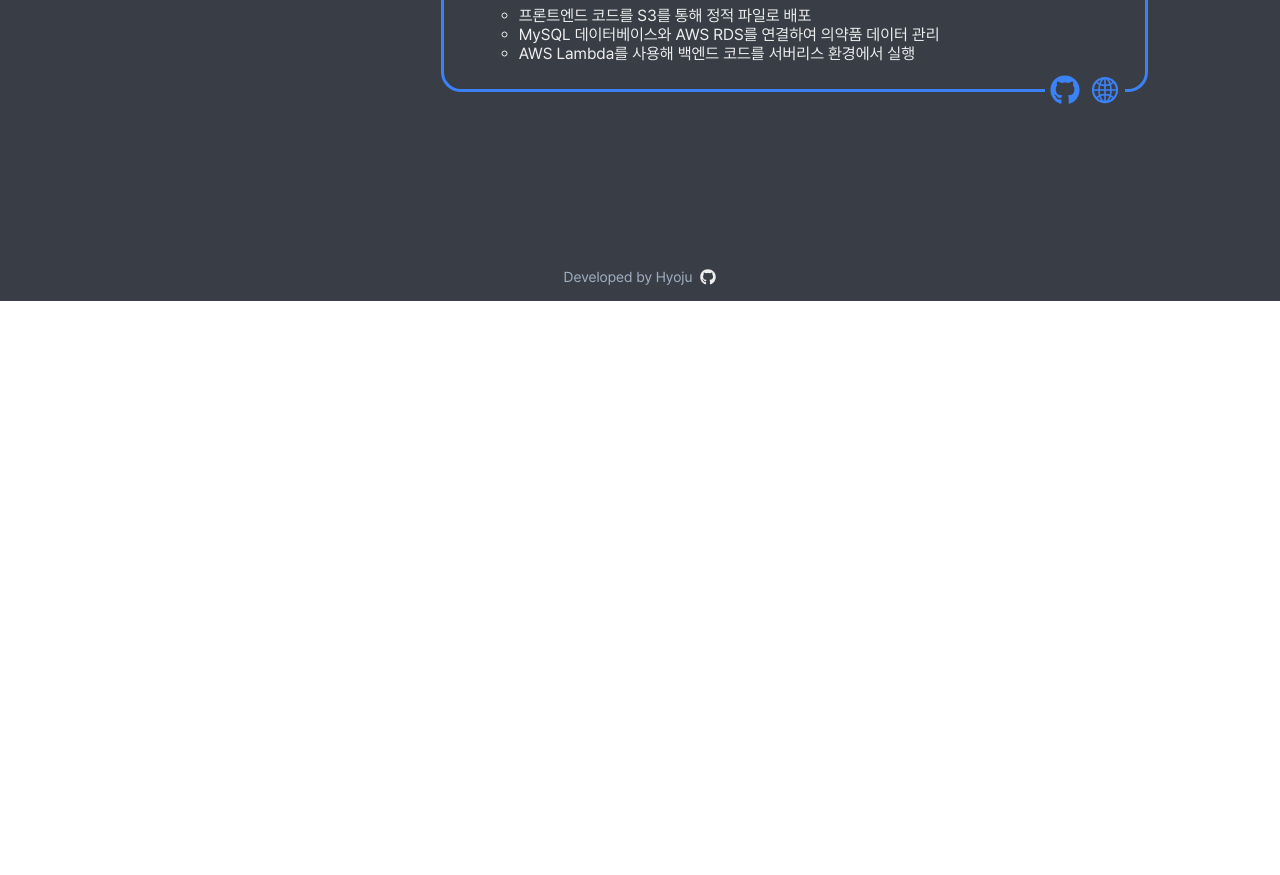
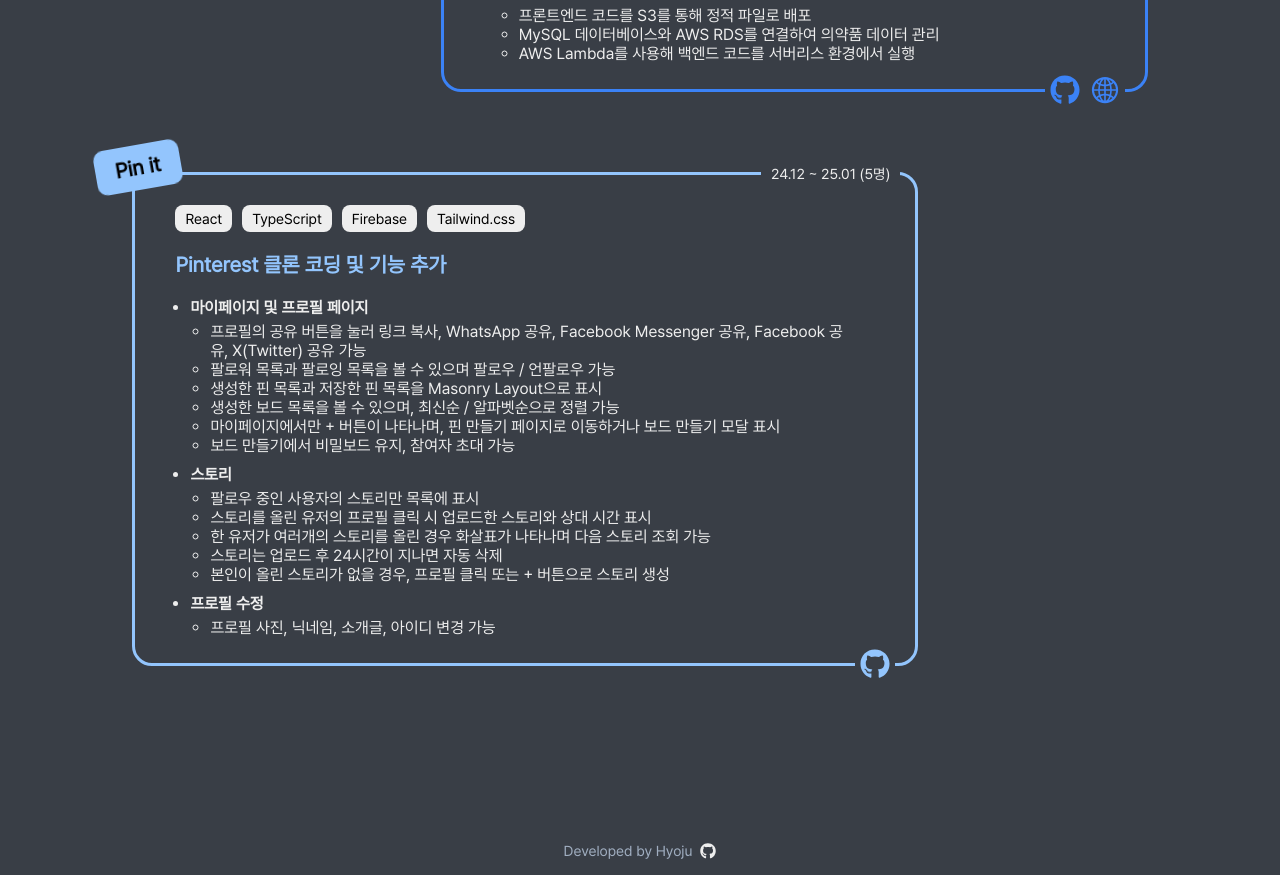
Before and after one commit to hjoo830/portfolio, a React (Create React App) app: page / in a window 1280 px wide. Shown: the part 4860-5735 px from the top of the page. Before the commit the page ends 5161 px from the top, so only its background shows below. Built offline with nearby package versions, Linux system fonts and the light colour scheme; a web font is replaced by a local one.

Commit message:
✨ Feat: Update projects data

```diff
--- a/src/data/projects.js
+++ b/src/data/projects.js
@@ -320,4 +320,39 @@
       },
     ],
   },
+  {
+    name: "Pin it",
+    title: "Pinterest 클론 코딩 및 기능 추가",
+    date: "24.12 ~ 25.01 (5명)",
+    techStack: ["React", "TypeScript", "Firebase", "Tailwind.css"],
+    githubUrl: "https://github.com/GoormPinIt/pin-it",
+    websiteUrl: "",
+    content: [
+      {
+        function: "마이페이지 및 프로필 페이지",
+        descriptions: [
+          "프로필의 공유 버튼을 눌러 링크 복사, WhatsApp 공유, Facebook Messenger 공유, Facebook 공유, X(Twitter) 공유 가능",
+          "팔로워 목록과 팔로잉 목록을 볼 수 있으며 팔로우 / 언팔로우 가능",
+          "생성한 핀 목록과 저장한 핀 목록을 Masonry Layout으로 표시",
+          "생성한 보드 목록을 볼 수 있으며, 최신순 / 알파벳순으로 정렬 가능",
+          "마이페이지에서만 + 버튼이 나타나며, 핀 만들기 페이지로 이동하거나 보드 만들기 모달 표시",
+          "보드 만들기에서 비밀보드 유지, 참여자 초대 가능",
+        ],
+      },
+      {
+        function: "스토리",
+        descriptions: [
+          "팔로우 중인 사용자의 스토리만 목록에 표시",
+          "스토리를 올린 유저의 프로필 클릭 시 업로드한 스토리와 상대 시간 표시",
+          "한 유저가 여러개의 스토리를 올린 경우 화살표가 나타나며 다음 스토리 조회 가능",
+          "스토리는 업로드 후 24시간이 지나면 자동 삭제",
+          "본인이 올린 스토리가 없을 경우, 프로필 클릭 또는 + 버튼으로 스토리 생성",
+        ],
+      },
+      {
+        function: "프로필 수정",
+        descriptions: ["프로필 사진, 닉네임, 소개글, 아이디 변경 가능"],
+      },
+    ],
+  },
 ];
```
